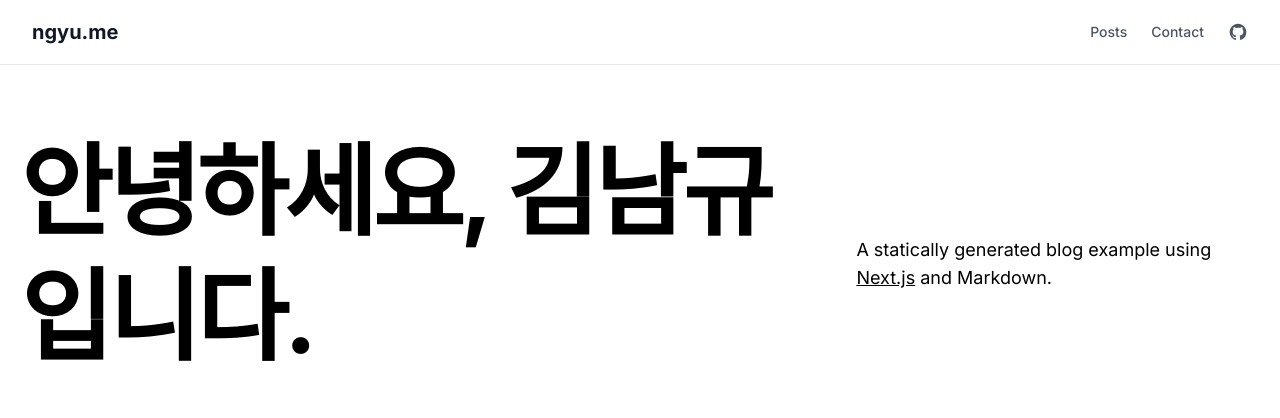
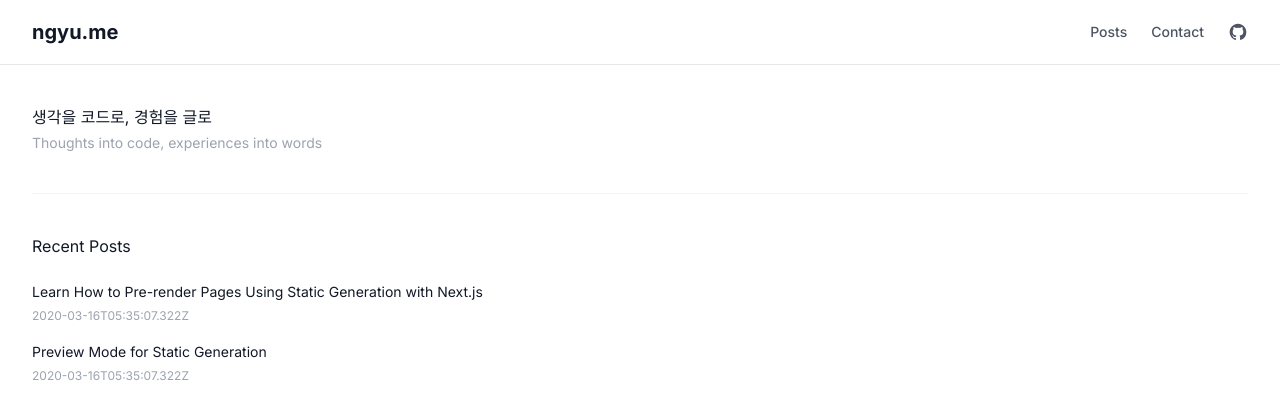
Before and after one commit to vpdls1511/ngyu-blog, a Next.js app: page / in a window 1280 px wide. Shown: the top 418 px of the page. Built offline with nearby package versions, Linux system fonts and the light colour scheme.

Commit message:
feat : 심플한 디자인으로

```diff
--- a/src/app/_components/container.tsx
+++ b/src/app/_components/container.tsx
@@ -3,7 +3,7 @@ type Props = {
 };
 
 const Container = ({ children }: Props) => {
-  return <div className="container mx-auto px-5">{children}</div>;
+  return <div className="max-w-7xl mx-auto px-4 sm:px-6 lg:px-8">{children}</div>;
 };
 
 export default Container;
--- /dev/null
+++ b/src/app/_components/home/recentPosts.tsx
@@ -0,0 +1,45 @@
+import Link from "next/link";
+
+type Post = {
+  slug: string;
+  title: string;
+  date: string;
+  excerpt?: string;
+};
+
+type RecentPostsProps = {
+  posts: Post[];
+};
+
+export default function RecentPosts({ posts }: RecentPostsProps) {
+  const recentPosts = posts.slice(0, 5);
+
+  return (
+    <section className="py-10 border-t border-gray-100">
+      <div className="space-y-6">
+        <h2 className="text-base text-gray-900 opacity-0 animate-fade-in">
+          Recent Posts
+        </h2>
+
+        <div className="space-y-4 opacity-0 animate-fade-in-delay">
+          {recentPosts.map((post) => (
+            <Link
+              key={post.slug}
+              href={`/posts/${post.slug}`}
+              className="block group"
+            >
+              <article className="space-y-1">
+                <h3 className="text-sm text-gray-900 group-hover:text-gray-600 transition-colors">
+                  {post.title}
+                </h3>
+                <time className="text-xs text-gray-400">
+                  {post.date}
+                </time>
+              </article>
+            </Link>
+          ))}
+        </div>
+      </div>
+    </section>
+  );
+}
--- a/src/app/_components/intro.tsx
+++ b/src/app/_components/intro.tsx
@@ -2,20 +2,15 @@ import { CMS_NAME } from "@/lib/constants";
 
 export function Intro() {
   return (
-    <section className="flex-col md:flex-row flex items-center md:justify-between mt-16 mb-16 md:mb-12">
-      <h1 className="text-5xl md:text-8xl font-bold tracking-tighter leading-tight md:pr-8">
-        안녕하세요, 김남규 입니다.
-      </h1>
-      <h4 className="text-center md:text-left text-lg mt-5 md:pl-8">
-        A statically generated blog example using{" "}
-        <a
-          href="https://nextjs.org/"
-          className="underline hover:text-blue-600 duration-200 transition-colors"
-        >
-          Next.js
-        </a>{" "}
-        and {CMS_NAME}.
-      </h4>
+    <section className="py-10">
+      <div className="space-y-1">
+        <p className="text-base text-gray-900 opacity-0 animate-fade-in">
+          생각을 코드로, 경험을 글로
+        </p>
+        <p className="text-sm text-gray-400 opacity-0 animate-fade-in">
+          Thoughts into code, experiences into words
+        </p>
+      </div>
     </section>
   );
 }
--- a/src/app/_components/header.tsx
+++ b/src/app/_components/layout/header.tsx
@@ -7,7 +7,7 @@ const Header = () => {
         <div className="flex items-center justify-between h-16">
           {/* 로고 */}
           <Link
-            href="/"
+            href="/src/public"
             className="flex items-center space-x-2 font-bold text-xl hover:opacity-80 transition-opacity"
           >
             <span className="text-gray-900 text-xm">ngyu.me</span>
--- a/src/app/_components/main/main-header.tsx
+++ /dev/null
@@ -1,14 +0,0 @@
-import Link from "next/link";
-
-const MainHeader = () => {
-  return (
-    <h2 className="text-2xl md:text-4xl font-bold tracking-tight md:tracking-tighter leading-tight mb-20 mt-8">
-      <Link href="/" className="hover:underline">
-        Blog
-      </Link>
-      .
-    </h2>
-  );
-};
-
-export default MainHeader;
--- a/src/app/layout.tsx
+++ b/src/app/layout.tsx
@@ -3,7 +3,7 @@ import type { Metadata } from "next";
 import { Inter } from "next/font/google";
 
 import "./globals.css";
-import Header from '@/app/_components/header'
+import Header from '@/app/_components/layout/header'
 
 const inter = Inter({ subsets: ["latin"] });
 
--- a/src/app/page.tsx
+++ b/src/app/page.tsx
@@ -3,6 +3,7 @@ import { HeroPost } from "@/app/_components/hero-post";
 import { Intro } from "@/app/_components/intro";
 import { MoreStories } from "@/app/_components/more-stories";
 import { getAllPosts } from "../lib/api";
+import RecentPosts from '@/app/_components/home/recentPosts'
 
 export default function Index() {
   const allPosts = getAllPosts();
@@ -15,6 +16,7 @@ export default function Index() {
     <main>
       <Container>
         <Intro />
+        <RecentPosts posts={morePosts} />
       </Container>
     </main>
   );
--- a/tailwind.config.ts
+++ b/tailwind.config.ts
@@ -36,6 +36,16 @@ const config: Config = {
         sm: "0 5px 10px rgba(0, 0, 0, 0.12)",
         md: "0 8px 30px rgba(0, 0, 0, 0.12)",
       },
+      animation: {
+        'fade-in': 'fadeIn 0.5s ease-in forwards',
+        'fade-in-delay': 'fadeIn 0.5s ease-in 0.2s forwards',
+      },
+      keyframes: {
+        fadeIn: {
+          '0%': { opacity: '0', transform: 'translateY(10px)' },
+          '100%': { opacity: '1', transform: 'translateY(0)' },
+        },
+      },
     },
   },
   plugins: [],
```
